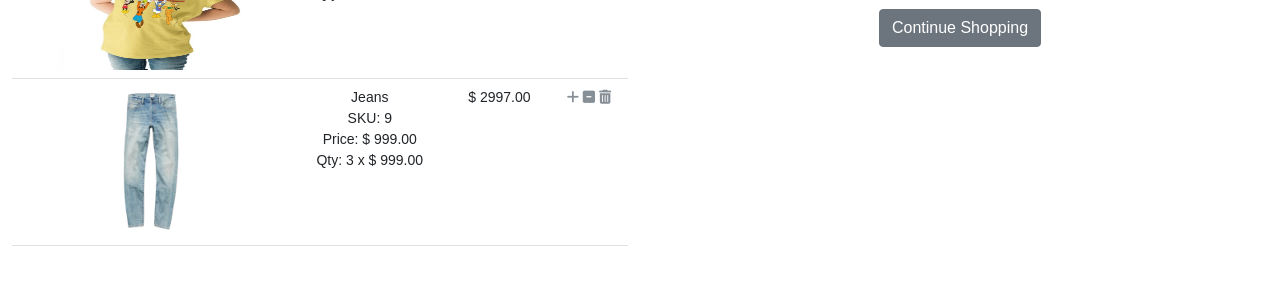
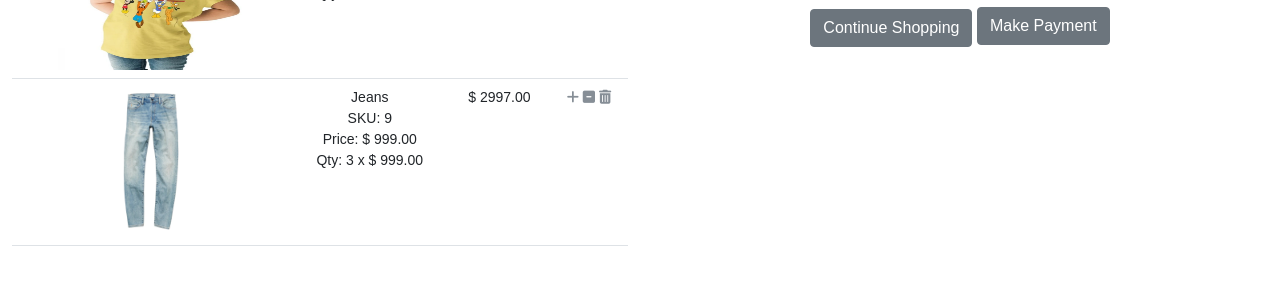
Before and after one commit to adhilshaw/ecommerce-project, a Django app: template templates/cart.html in a window 1280 px wide. Shown: the part 355-640 px from the top of the page. Run offline with Django 4.2, Linux system fonts and the light colour scheme; the template is opened without the code that fills it: values that come from a table or form of the project are taken from there, others are empty; data comes from the database, SQL or seed files in the repository; some libraries are stand-ins or nearby versions.

Commit message:
Update cart.html

```diff
--- a/templates/cart.html
+++ b/templates/cart.html
@@ -101,6 +101,7 @@
                 <div class="mx-auto">
 
         <a href="{% url 'shop_app:allProdCat' %}" class="btn btn-secondary btn-block my_custom_button"> Continue Shopping</a>
+        <a href="{% url 'shop_app:allProdCat' %}" class="btn btn-secondary btn-block my_custom_button2"> Make Payment </a>
 
     </div>
 </div>
```
